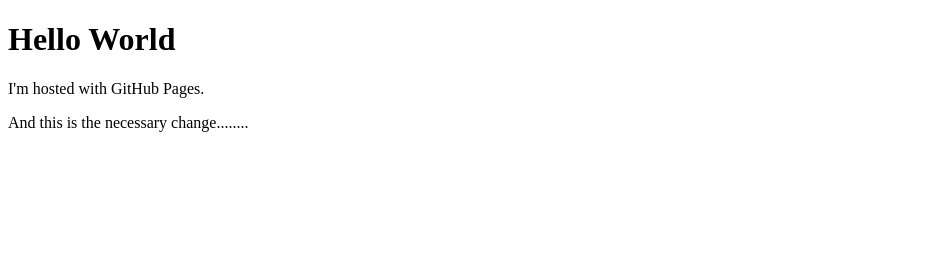
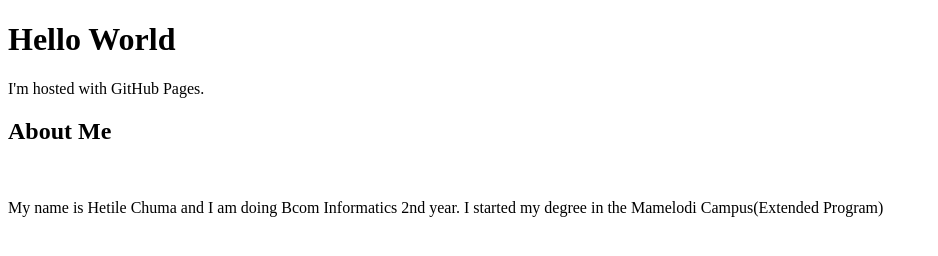
Before and after one commit to 20681047/20681047.github.io, a plain HTML site: page index.html in a window 1280 px wide. Shown: the whole page, without its empty margins (0-938 px from the left). Drawn offline with Linux system fonts and the light colour scheme.

Commit message:
Recently updated
Brief description about myself

```diff
--- a/index.html
+++ b/index.html
@@ -3,6 +3,7 @@
 <body>
 <h1>Hello World</h1>
 <p>I'm hosted with GitHub Pages.</p>
-<p>And this is the necessary change........</p>
+<h2>About Me</h2><br>
+<p>My name is Hetile Chuma and I am doing Bcom Informatics 2nd year. I started my degree in the Mamelodi Campus(Extended Program)</p>
 </body>
 </html>
```
